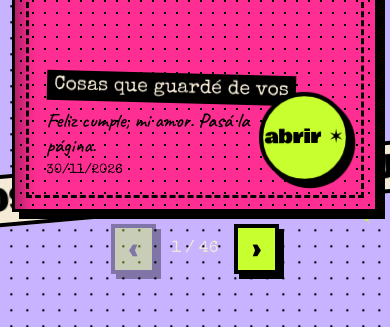
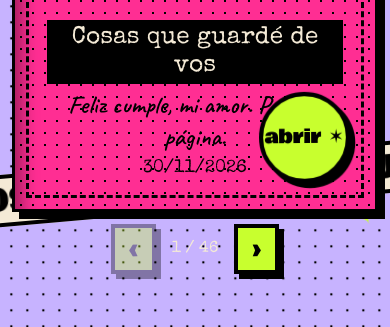
Before and after one commit to AndyPolverini/Agus-cookies, a plain HTML site: page index.html in a window 390 px wide. Shown: the part 517-844 px from the top of the page. Drawn offline with nearby package versions, Linux system fonts and the light colour scheme.

Commit message:
cambio de tamaños en celu

```diff
--- a/styles.css
+++ b/styles.css
@@ -106,7 +106,7 @@ button{font:inherit;cursor:pointer}
 .vale.used{filter:grayscale(.8) contrast(.9)}.vale.used .stamp{display:block}
 .fin{margin-top:4rem;font:2.2rem var(--hand);text-align:center}
 #musicBtn{position:fixed;right:.8rem;bottom:calc(.8rem + env(safe-area-inset-bottom));z-index:60;font:1rem var(--type);background:var(--acid);border:3px solid var(--ink);box-shadow:3px 3px 0 var(--ink);padding:.4rem .7rem}
-@media(max-width:699px){#musicBtn{right:.4rem;bottom:calc(1.5rem + env(safe-area-inset-bottom))}}
+@media(max-width:699px){#musicBtn{right:.4rem;bottom:calc(.1rem + env(safe-area-inset-bottom))}}
 @media(min-width:700px){.album{columns:3 200px}}
 @media(prefers-reduced-motion:reduce){*{animation-duration:.01s!important;animation-iteration-count:1!important;transition-duration:.01s!important}}
 
@@ -175,3 +175,8 @@ button{font:inherit;cursor:pointer}
 .bk-cover h3{font-size:5.4cqw}.cv-msg{font:5.6cqw var(--hand);max-width:62cqw}.bk-cover small{margin-top:0;max-width:62cqw}
 .cv-open{position:absolute;right:4cqw;bottom:4cqw;width:24cqw;height:24cqw;border-radius:50%;padding:0;line-height:1;transform:rotate(-12deg);animation:wob 2.2s ease-in-out infinite;display:grid;place-items:center}
 @keyframes wob{50%{transform:rotate(8deg) scale(1.08)}}
+@media(max-width:899px){
+  .bk-cover h3{font-size:6.8cqw;align-self:center;max-width:100%;text-align:center;transform:none}
+  .cv-msg{font-size:7cqw;max-width:100%;align-self:center;text-align:center}
+  .bk-cover small{font-size:5cqw;max-width:100%;align-self:center;text-align:center}
+}
```
